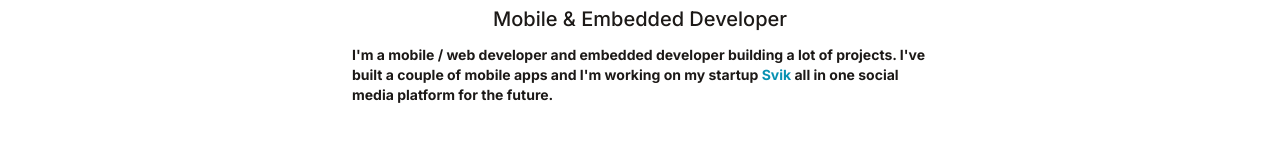
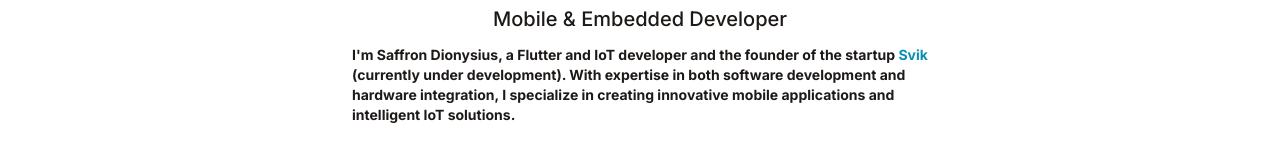
Before and after one commit to Saffron-codes/portfolio, a React (Vite) app: page / in a window 1280 px wide. Shown: the part 159-310 px from the top of the page. Built offline with nearby package versions, Linux system fonts and the light colour scheme.

Commit message:
changed description

```diff
--- a/src/components/Intro.jsx
+++ b/src/components/Intro.jsx
@@ -3,7 +3,9 @@ function Intro() {
         <div className="flex items-center justify-center flex-col text center pt-20 pb-6">
             <h1 className="text-4xl md:text-7xl md:mb-3 font-bold">Saffron Dionysius</h1>
             <p className="text-base md:text-xl mb-3 font-medium">Mobile & Embedded Developer</p>
-            <p className="text-sm max-w-xl mb-6 font-bold">I'm a mobile / web developer and embedded developer building a lot of projects. I've built a couple of mobile apps and I'm working on my startup <a href="https://svik.netlify.app" className="text-cyan-600 hover:underline" target="_blank">Svik</a> all in one social media platform for the future. </p>
+            <p className="text-sm max-w-xl mb-6 font-bold">
+                I'm Saffron Dionysius, a Flutter and IoT developer and the founder of the startup <a href="https://svik.netlify.app" className="text-cyan-600 hover:underline" target="_blank">Svik</a> (currently under development). With expertise in both software development and hardware integration, I specialize in creating innovative mobile applications and intelligent IoT solutions.
+            </p>
         </div>
     );
 }
```
